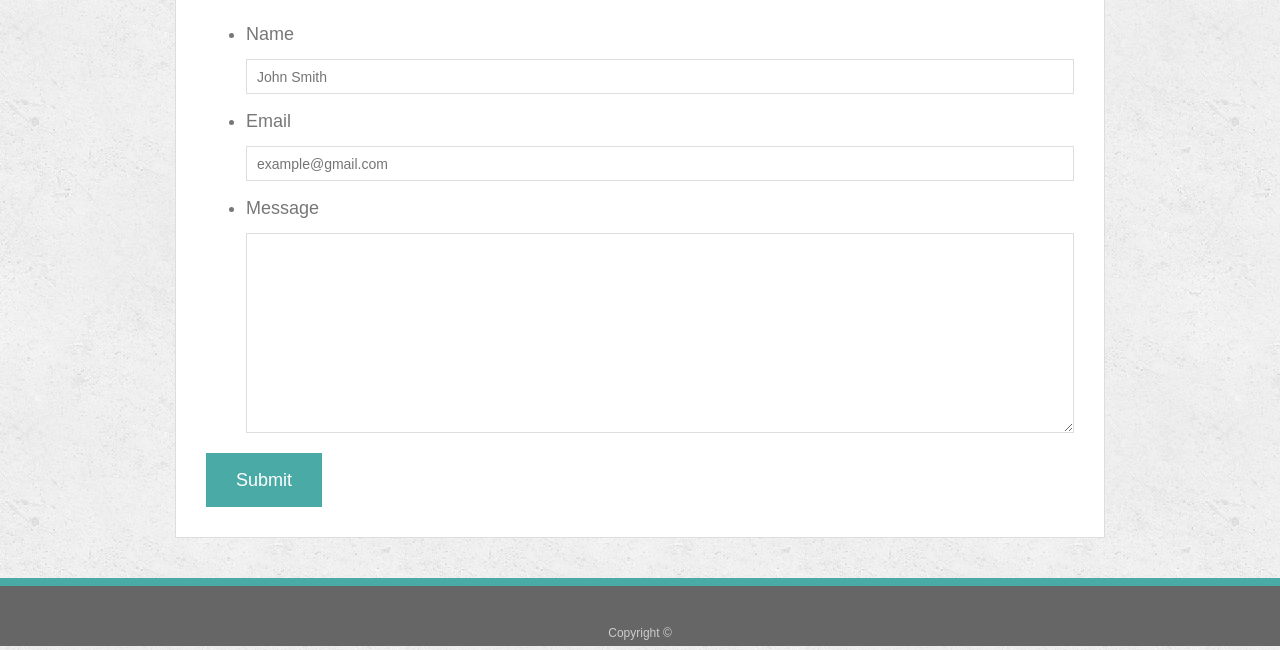
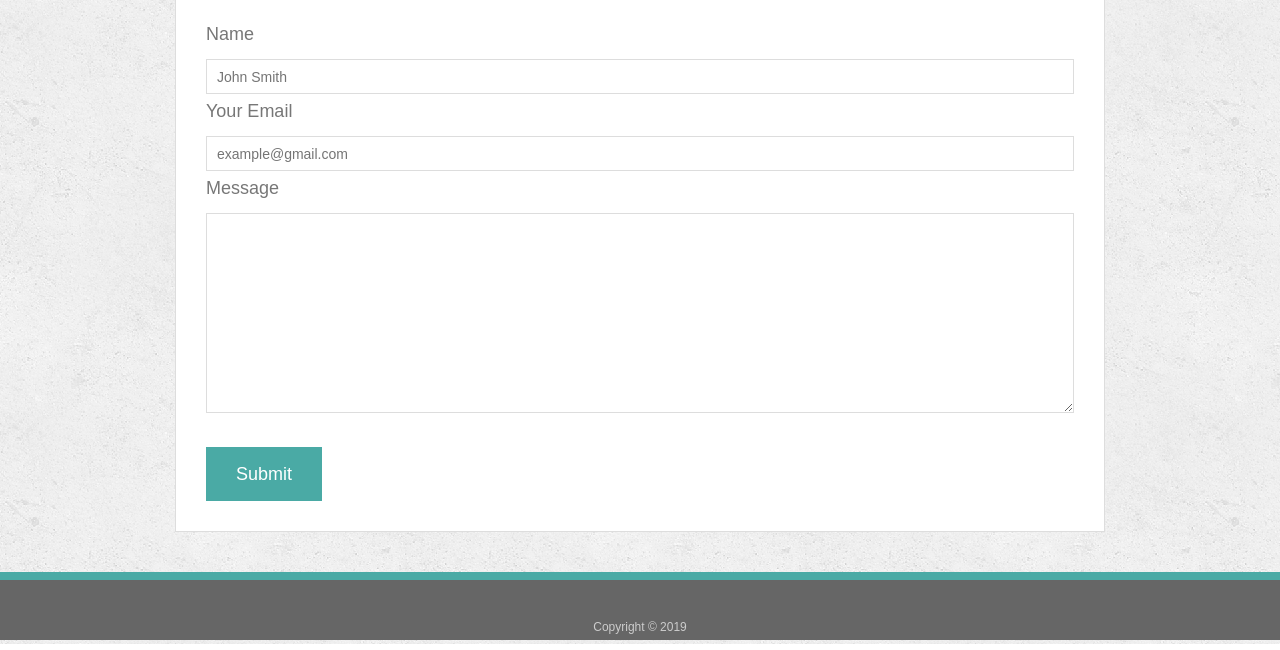
Before and after one commit to jenshin75/Revised-Portfolio, a plain HTML site: page contact.html in a window 1280 px wide. Shown: the part 236-886 px from the top of the page. Drawn offline with nearby package versions, Linux system fonts and the light colour scheme.

Commit message:
updated contacts 06/23/19 6:25pm

```diff
--- a/contact.html
+++ b/contact.html
@@ -30,22 +30,19 @@
     <section class="main-section">
       <h1>Contact</h1>
 
-      <form id="contact-form">
-        <ul>
-          <li>
+      <form id="contact-form" action="mailto:jenshin75@hotmail.com" method="post" enctype="text/plain">
+
             <label for="name">Name</label>
             <input type="text" id="name" name="name" placeholder="John Smith" required="required">
-          </li>
-          <li>
-            <label for="email">Email</label>
-            <input type="email" id="email" name="email" placeholder="example@gmail.com" required="required">
-          </li>
-          <li>
+
+            <label for="email">Your Email</label>
+            <input type="email" id="email" name="reply to" placeholder="example@gmail.com" required="required">
+
             <label for="message">Message</label>
             <textarea id="message" name="message" required="required"></textarea>
-          </li>
-        </ul>
+        <br>
         <input type="submit">
+
       </form>
 
     </section>
@@ -54,7 +51,7 @@
 
   <footer>
     <div class="container">
-      Copyright &copy;
+      Copyright &copy; 2019
     </div>
   </footer>
 </body>
```
